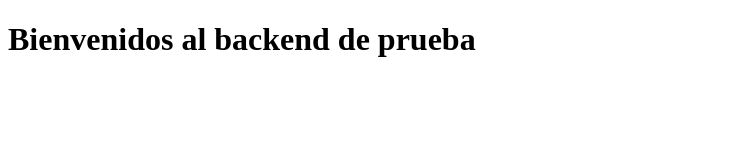
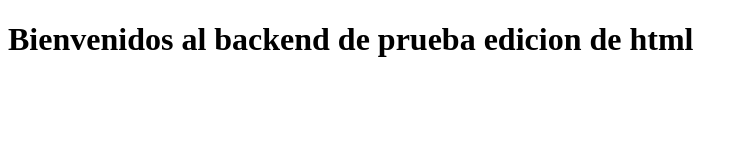
Before and after one commit to LMA1995/retomamosBackend, a website: page public/index.html in a window 1280 px wide. Shown: the whole page, without its empty margins (0-748 px from the left). Drawn offline with Linux system fonts and the light colour scheme.

```diff
--- a/public/index.html
+++ b/public/index.html
@@ -7,7 +7,7 @@
 </head>
 <body>
     <header><h1>
-        Bienvenidos al backend de prueba
+        Bienvenidos al backend de prueba edicion de html
     </h1></header>
 
 </body>
```
Also changed, not shown: index.js (+7 -0 lines).
